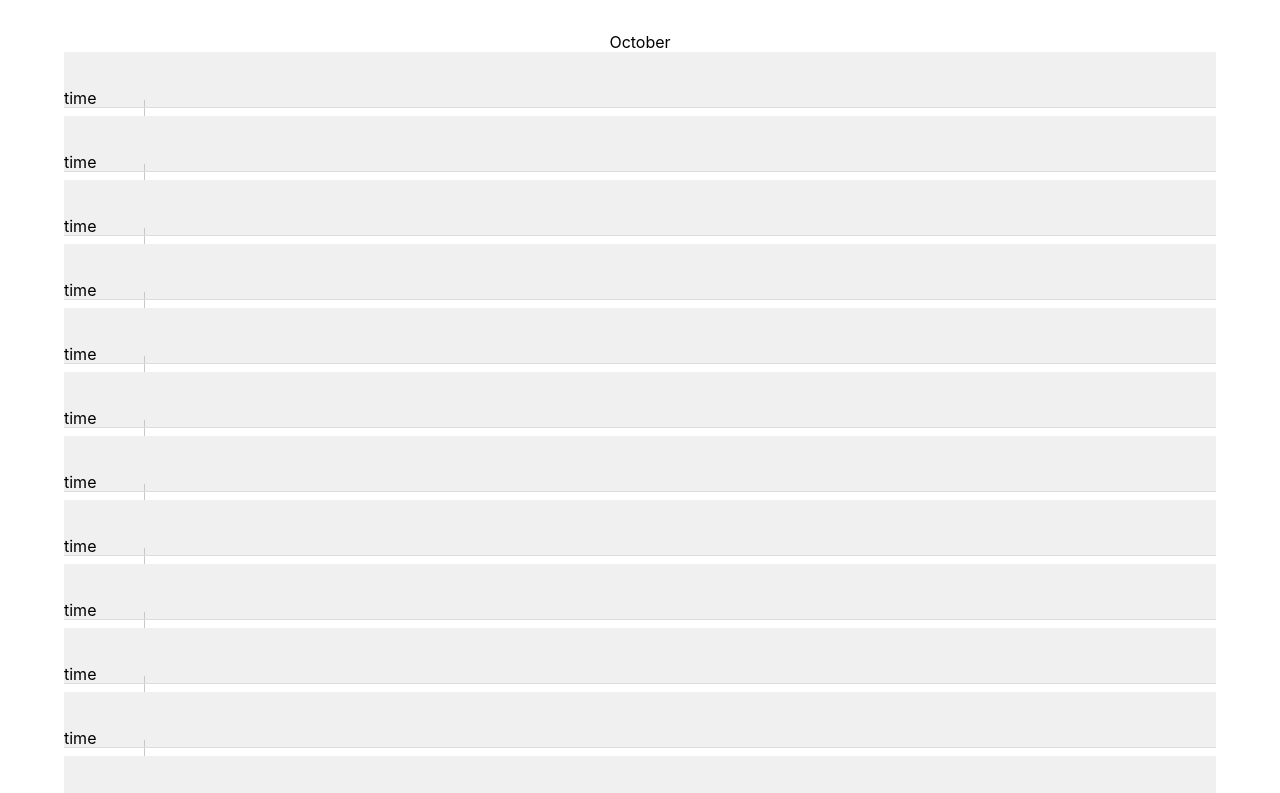
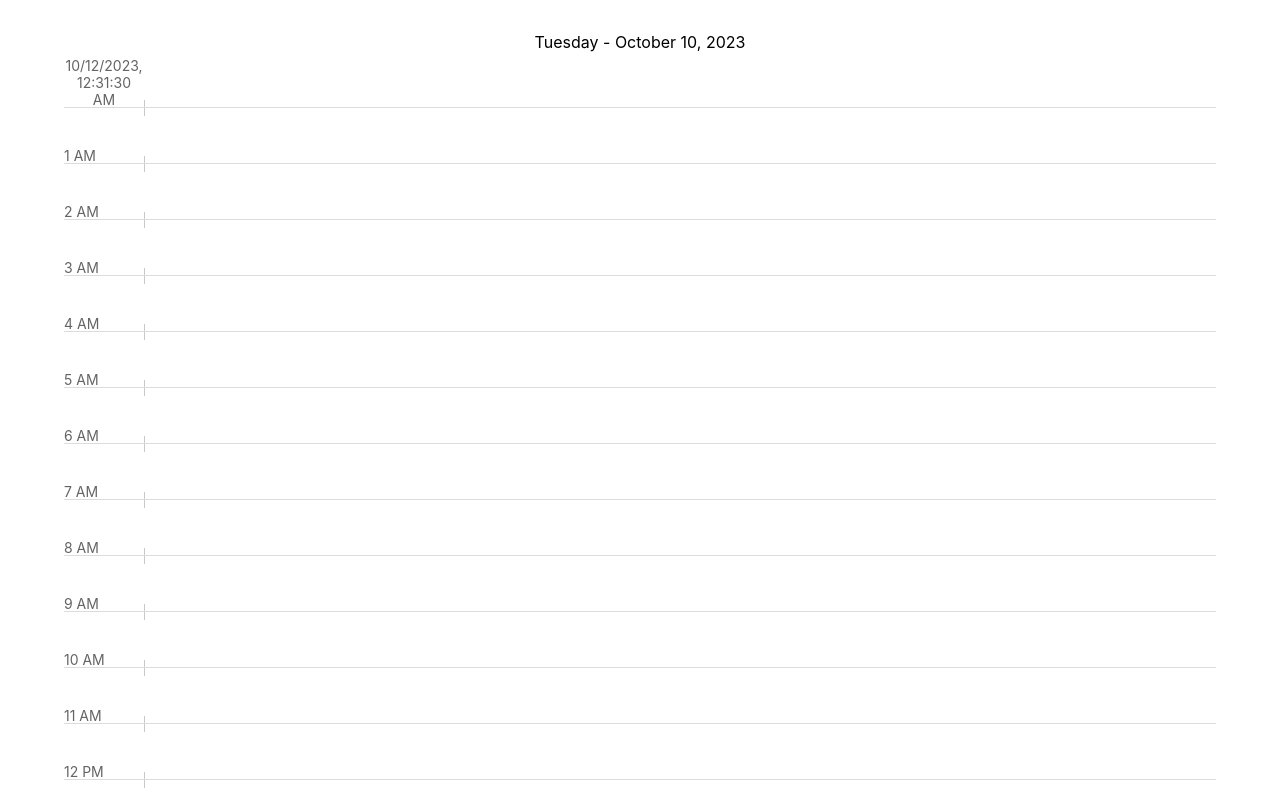
Before and after one commit to justPeterLee/Goals, a React (Vite) app in the folder client/: page /agenda in a window 1280 px wide. Shown: the top 793 px of the page. Built offline with nearby package versions, Linux system fonts and the light colour scheme.

Commit message:
add date to time block:

```diff
--- a/client/src/components/agenda/Agenda.module.css
+++ b/client/src/components/agenda/Agenda.module.css
@@ -2,14 +2,13 @@
 .timeBlockContainer {
   display: flex;
   flex-direction: column;
-  gap: 0.5rem;
 }
 
 /* block */
 .blockContainer {
   width: 90vw;
   height: 3.5rem;
-  background-color: rgb(240, 240, 240);
+  /* background-color: rgb(240, 240, 240); */
   position: relative;
 
   display: flex;
@@ -22,6 +21,11 @@
 
   display: flex;
   align-items: flex-end;
+  font-size: 14px;
+  color: rgb(100, 100, 100);
+}
+
+.blockTime p {
 }
 
 .horLine {
@@ -34,21 +38,31 @@
 
 .verLine {
   position: absolute;
-  width: 1px;
+  width: 0.9px;
   height: 100%;
   background-color: rgb(220, 220, 220);
   bottom: 0;
 }
 
 .addTaskModalContainer {
-  height: 30rem;
+  /* height: 30rem; */
   width: 25rem;
+  min-height: 15rem;
+  padding-top: 1rem;
+  padding-bottom: 1rem;
   position: absolute;
-  background-color: rgb(220, 220, 220);
+  background-color: white;
+  box-shadow: rgba(0, 0, 0, 0.35) 0px 5px 15px;
   border-radius: 5px;
   z-index: 1000;
 
   top: 50%;
   left: 50%;
   transform: translate(-50%, -50%);
+
+  display: flex;
+  justify-content: center;
+  align-items: center;
+  flex-direction: column;
+  gap: 2rem;
 }
--- a/client/src/components/agenda/AgendaPage.tsx
+++ b/client/src/components/agenda/AgendaPage.tsx
@@ -1,6 +1,7 @@
 import { useNavigate, useParams } from "react-router-dom";
 import { useContext, useEffect } from "react";
 
+import styles from "./Agenda.module.css";
 import { CalendarContext } from "../../hook/calendar.context";
 import { TimeBlock } from "./agendaComponents/TimeBlock";
 
@@ -8,7 +9,7 @@ export default function AgendaPage() {
   const navigate = useNavigate();
   const params = useParams();
   const calendarContext = useContext(CalendarContext);
-
+  const agenda = calendarContext!.currentAgenda;
   const proxyParams = {
     date: params.day || "",
     month: params.month || "",
@@ -21,7 +22,10 @@ export default function AgendaPage() {
 
   return (
     <>
-      <p>{calendarContext?.currentAgenda.full.month}</p>
+      <p className={styles.AgendaTitle}>
+        {agenda.full.day} - {agenda.full.month} {agenda.fullNum.date},{" "}
+        {agenda.fullNum.year}
+      </p>
       <TimeBlock />
     </>
   );
--- a/client/src/components/agenda/agendaComponents/AddTask.tsx
+++ b/client/src/components/agenda/agendaComponents/AddTask.tsx
@@ -30,7 +30,16 @@ export function AddTaskModal({
           e.stopPropagation();
         }}
       >
-        modal
+        <InputValidation />
+        <textarea className="textarea-task " placeholder="add description" />
+        <button
+          className="button-task"
+          onClick={() => {
+            onClose();
+          }}
+        >
+          Save
+        </button>
       </div>
     </Backdrop>,
     portalRoot
@@ -46,3 +55,11 @@ function Backdrop(props: { children: ReactNode; close: () => void }) {
     </div>
   );
 }
+
+function InputValidation() {
+  return (
+    <>
+      <input className="input-validation" placeholder="add task"></input>
+    </>
+  );
+}
--- a/client/src/components/agenda/agendaComponents/TimeBlock.tsx
+++ b/client/src/components/agenda/agendaComponents/TimeBlock.tsx
@@ -1,8 +1,9 @@
 import styles from "../Agenda.module.css";
 import { AddTaskModal } from "./AddTask";
+import { CalendarContext } from "../../../hook/calendar.context";
 
-import { useState } from "react";
-
+import { useState, useContext } from "react";
+import { format } from "date-fns";
 export function TimeBlock() {
   // time (12 - 12);
   // date mm/dd/yyyy
@@ -12,20 +13,45 @@ export function TimeBlock() {
   //      - importance
   //      - finished
 
-  const [selectedModal, setSelectedModal] = useState(-1);
+  const calenadarContext = useContext(CalendarContext);
+  const [selectedBlock, setSelectedBlock] = useState(-1);
   const [toggleModal, setToggleModal] = useState(false);
-  const openModal = () => {
-    console.log("toggle");
+
+  const openModal = (position: number) => {
+    console.log(position);
     setToggleModal(() => true);
   };
 
   const closeModal = () => {
     setToggleModal(() => false);
   };
+
   return (
     <div className={styles.timeBlockContainer}>
-      {Array.from({ length: 12 }, (_, index) => {
-        return <Block key={index} isOpen={selectedModal} onOpen={openModal} />;
+      {Array.from({ length: 25 }, (_, index) => {
+        let proxyDate = calenadarContext!.currentAgenda.date;
+        let time;
+        let date;
+        if (index > 0) {
+          proxyDate?.setHours(index);
+          time = format(proxyDate, "h aa");
+          date = format(proxyDate, "EEEE',' LLLL e");
+        } else {
+          proxyDate?.setUTCHours(0);
+          time = proxyDate;
+        }
+        let timeText = index > 0 ? `${index}` : "date";
+        return (
+          <Block
+            key={index}
+            isOpen={selectedBlock}
+            onOpen={openModal}
+            position={index}
+            time={time}
+            timeText={timeText}
+            date={date}
+          />
+        );
       })}
 
       <AddTaskModal isOpen={toggleModal} onClose={closeModal} />
@@ -33,18 +59,24 @@ export function TimeBlock() {
   );
 }
 
-function Block(props: { isOpen: number; onOpen: () => void }) {
+function Block(props: {
+  isOpen: number;
+  onOpen: (position: number) => void;
+  position: number;
+  time: Date | string | undefined;
+  timeText: string;
+  date: Date | string | undefined;
+}) {
   // time lable
   // on click
 
-  const [toggleTask, setToggle] = useState(false);
-
   const addTask = () => {
-    props.onOpen();
+    props.onOpen(props.position);
+    console.log(props.date);
   };
   return (
     <div className={styles.blockContainer} onClick={addTask}>
-      <div className={styles.blockTime}>time</div>
+      <div className={styles.blockTime}>{props.time?.toLocaleString()}</div>
       <Line
         vertical={true}
         configure={{
--- a/client/src/index.css
+++ b/client/src/index.css
@@ -16,8 +16,6 @@ button {
   border-radius: 8px;
   border: 1px solid transparent;
   padding: 0.6em 1.2em;
-  font-size: 1em;
-  font-weight: 500;
   font-family: inherit;
   cursor: pointer;
   transition: border-color 0.25s;
@@ -43,8 +41,46 @@ p {
   height: 100%;
   /* background-color: rgb(200, 200, 200); */
   z-index: 100;
-  position: absolute;
+  position: fixed;
 
   top: 50%;
   transform: translateY(-50%);
 }
+
+.input-validation {
+  border: none;
+  border-bottom: solid 0.9px black;
+  height: 2rem;
+  width: 20rem;
+  background-color: transparent;
+  outline: none;
+
+  transition: border ease 0.3s;
+
+  font-size: 20px;
+}
+
+.input-validation:focus {
+  border-bottom: solid 1px blue;
+}
+
+.textarea-task {
+  font-family: Inter, system-ui, Avenir, Helvetica, Arial, sans-serif;
+  resize: none;
+  width: 20rem;
+  height: 5rem;
+  border: none;
+  border-radius: 5px;
+  background-color: rgb(240, 240, 240);
+  outline: none;
+}
+
+.textarea-task:hover {
+  background-color: rgb(230, 230, 230);
+}
+
+.button-task {
+  background-color: #1b66c9;
+  color: white;
+  font-weight: 400;
+}
```
